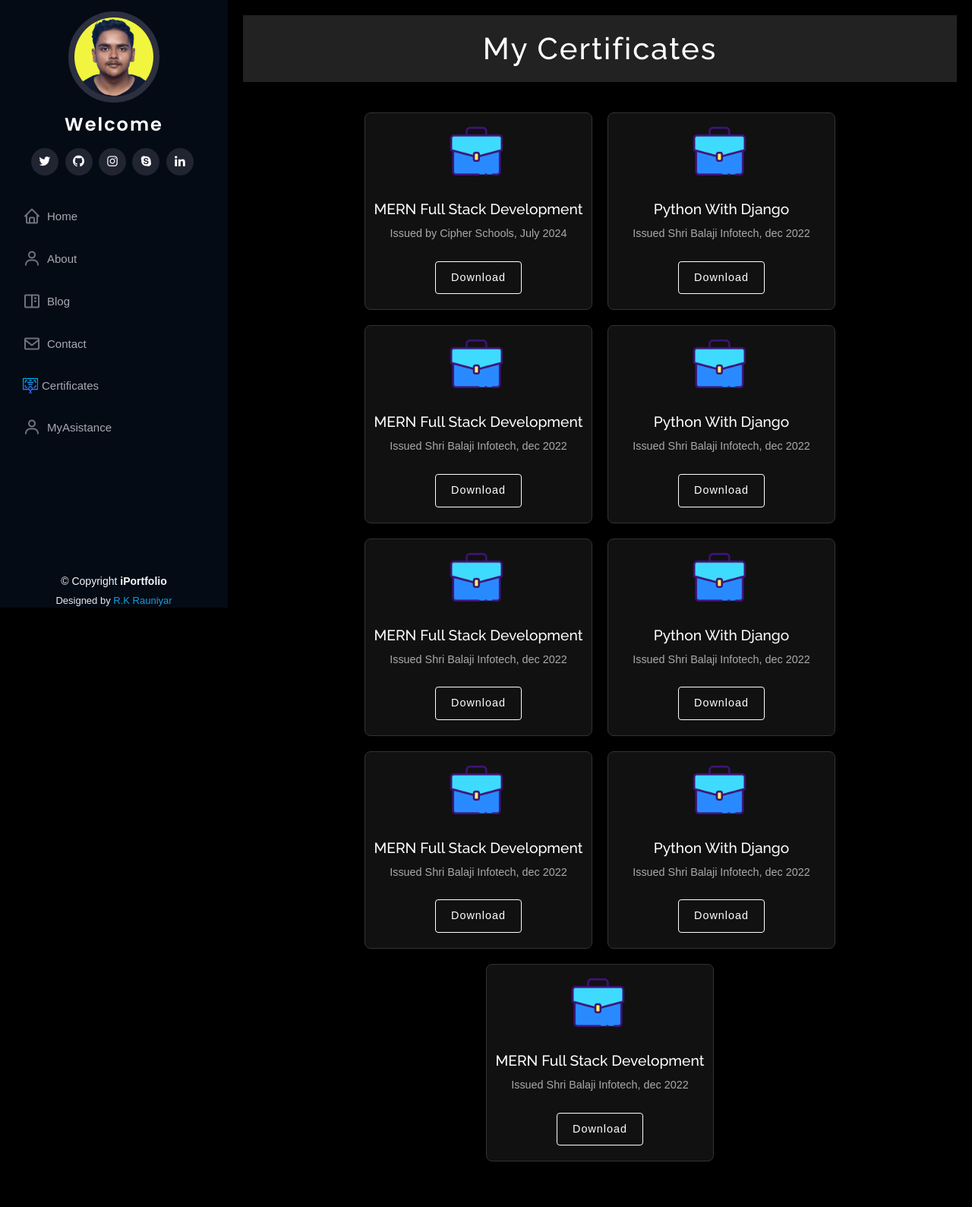
After one commit to Ravindrak0812/Portfolio_Project, a Django app: page /certificates in a window 1280 px wide. The commit adds this page. Shown: the whole page at 76% size. Run offline with Django 4.2, Linux system fonts and the light colour scheme; some libraries are stand-ins or nearby versions.

Commit message:
add certificates.html page

```diff
--- a/portfolio/urls.py
+++ b/portfolio/urls.py
@@ -6,5 +6,6 @@ urlpatterns = [
     path('contact', views.contact, name="contact"),
     path('blog', views.handleblog, name="blog"),
     path('assistance', views.assistance, name="assistance"),
+    path('certificates', views.certificates, name="certificates"),
 
 ]
--- a/portfolio/views.py
+++ b/portfolio/views.py
@@ -21,6 +21,9 @@ def about(request):
 def assistance(request):
     return render(request, 'Asistance.html')
 
+def certificates(request):
+    return render(request, 'certificates.html')
+
 
 def contact(request):
 
--- a/templates/base.html
+++ b/templates/base.html
@@ -66,19 +66,13 @@
 
       <nav id="navbar" class="nav-menu navbar">
         <ul>
-          <li><a href="{% url 'home' %}" class="nav-link scrollto active"><i class="bx bx-home"></i> <span>Home</span></a></li>
+          <li><a href="{% url 'home' %}" class="nav-link scrollto "><i class="bx bx-home"></i> <span>Home</span></a></li>
           <li><a href="{% url 'about' %}" class="nav-link scrollto"><i class="bx bx-user"></i> <span>About</span></a></li>
                       <li><a href="{% url 'blog' %}" class="nav-link scrollto"><i class="bx bx-book-content"></i> <span>Blog</span></a></li>
                     <li><a href="{% url 'contact' %}" class="nav-link scrollto"><i class="bx bx-envelope"></i> <span>Contact</span></a></li>
-{% if not request.user.is_authenticated %}
+                    <li><a href="{% url 'certificates' %}" class="nav-link scrollto"><img src="{% static 'assets/img/img11.png' %}" height="22px" width="25px" style="padding-right:5px"> <span>Certificates</span></a></li>
+          <li><a href="{% url 'assistance' %}" class="nav-link scrollto"><i class="bx bx-user"></i> <span>MyAsistance</span></a></li>
 
-                    <li><a href="{% url 'signup' %}" class="nav-link scrollto"><i class="bx bx-user"></i> <span>SignUp</span></a></li>
-          <li><a href="{% url 'handleLogin' %}" class="nav-link scrollto"><i class="bx bx-user"></i> <span>Login</span></a></li>
-          {% else %}
-
-          <li><a href="{% url 'handleLogout' %}" class="nav-link scrollto"><i class="bx bx-user"></i> <span>Logout</span></a></li>
-          <li><a href="{% url 'assistance' %}" class="nav-link scrollto"><i class="bx bx-user"></i> <span>MyAsistance</span></a></li>
-          {% endif %}
         </ul>
 
       </nav><!-- .nav-menu -->
--- /dev/null
+++ b/templates/certificates.html
@@ -0,0 +1,230 @@
+{% extends 'base.html' %}
+{% load static %}
+{% block title %}My-Certificates{% endblock title %}
+{% block body %}
+
+<!DOCTYPE html>
+<html lang="en">
+<head>
+    <meta charset="UTF-8">
+    <meta name="viewport" content="width=device-width, initial-scale=1.0">
+    <style>
+        /* General Styles */
+        body {
+            font-family: 'Arial', sans-serif;
+            margin: 0;
+            padding: 0;
+            background-color: #000; /* Black background */
+            color: #fff; /* White text */
+        }
+
+        header {
+            text-align: center;
+            padding: 20px 10px;
+            background-color: #222; /* Darker black for contrast */
+            box-shadow: 0 4px 6px rgba(0, 0, 0, 0.6);
+        }
+
+        h1 {
+            margin: 0;
+            font-size: 2.5rem;
+            color: #fff;
+            letter-spacing: 2px;
+            animation: fadeIn 2s ease-in-out;
+        }
+
+        main {
+            padding: 20px;
+        }
+
+        /* Certificate Container */
+        .certificate-container {
+            display: flex;
+            flex-wrap: wrap;
+            justify-content: center;
+            gap: 20px;
+            padding: 20px;
+        }
+
+        .certificate-card {
+            background-color: #111; /* Slightly lighter black */
+            border: 1px solid #333; /* Subtle border */
+            border-radius: 8px;
+            width: 300px;
+            text-align: center;
+            overflow: hidden;
+            transform: translateY(50px);
+            opacity: 0;
+            animation: slideUp 1s ease forwards;
+        }
+
+        .certificate-card:hover {
+            transform: scale(1.05);
+            box-shadow: 0 8px 12px rgba(255, 255, 255, 0.1);
+        }
+
+        /* Certificate Image */
+        .certificate-image {
+            width: 100%;
+            height: 200px;
+            object-fit: cover;
+            border-bottom: 2px solid #333;
+            transition: transform 0.3s ease;
+        }
+
+        .certificate-card:hover .certificate-image {
+            transform: scale(1.1);
+        }
+
+        /* Certificate Title */
+        .certificate-card h2 {
+            font-size: 1.2rem;
+            margin: 15px 0 5px;
+            color: #fff;
+            animation: fadeIn 1.5s ease-in;
+        }
+
+        /* Certificate Description */
+        .certificate-card p {
+            font-size: 0.9rem;
+            color: #aaa; /* Light grey for description */
+            margin: 10px 15px;
+        }
+
+        /* Download Button */
+        .download-btn {
+            display: inline-block;
+            margin: 15px 0 20px;
+            padding: 10px 20px;
+            color: #fff;
+            background-color: transparent;
+            text-decoration: none;
+            border: 1px solid #fff;
+            border-radius: 4px;
+            font-size: 0.9rem;
+            letter-spacing: 1px;
+            transition: background-color 0.3s ease, color 0.3s ease, box-shadow 0.3s ease;
+        }
+
+        .download-btn:hover {
+            background-color: #fff;
+            color: #000;
+            box-shadow: 0 0 10px #fff, 0 0 20px #fff;
+        }
+
+        /* Animations */
+        @keyframes fadeIn {
+            0% {
+                opacity: 0;
+            }
+            100% {
+                opacity: 1;
+            }
+        }
+
+        @keyframes slideUp {
+            0% {
+                transform: translateY(50px);
+                opacity: 0;
+            }
+            100% {
+                transform: translateY(0);
+                opacity: 1;
+            }
+        }
+
+        /* Responsive Design */
+        @media (max-width: 768px) {
+            .certificate-card {
+                width: 90%;
+            }
+        }
+    </style>
+</head>
+<body>
+    <header>
+        <h1>My Certificates</h1>
+    </header>
+
+<main>
+    <section class="certificate-container">
+        <!-- Certificate Item -->
+        <div class="certificate-card">
+            <img src="{% static 'assets/img/suitcase.png' %}" height="100px" width="100px" style="padding-right:5px">
+            <h2>MERN Full Stack Development</h2>
+            <p>Issued by Cipher Schools, July 2024</p>
+            <a href="{% static 'assets/img/MERN.pdf' %}" download class="download-btn">Download</a>
+        </div>
+
+        <div class="certificate-card">
+            <img src="{% static 'assets/img/suitcase.png' %}" height="100px" width="100px" style="padding-right:5px">
+            <h2>Python With Django</h2>
+            <p>Issued Shri Balaji Infotech, dec 2022</p>
+            <a href="{% static 'assets/img/Python+Django_Certificate.jpg' %}" download class="download-btn">Download</a>
+        </div>
+        <div class="certificate-card">
+            <img src="{% static 'assets/img/suitcase.png' %}" height="100px" width="100px" style="padding-right:5px">
+            <h2>MERN Full Stack Development</h2>
+            <p>Issued Shri Balaji Infotech, dec 2022</p>
+            <a href="{% static 'assets/img/MERN.pdf' %}" download class="download-btn">Download</a>
+        </div>
+        <div class="certificate-card">
+            <img src="{% static 'assets/img/suitcase.png' %}" height="100px" width="100px" style="padding-right:5px">
+            <h2>Python With Django</h2>
+            <p>Issued Shri Balaji Infotech, dec 2022</p>
+            <a href="{% static 'assets/img/Python+Django_Certificate.jpg' %}" download class="download-btn">Download</a>
+        </div>
+        <div class="certificate-card">
+            <img src="{% static 'assets/img/suitcase.png' %}" height="100px" width="100px" style="padding-right:5px">
+            <h2>MERN Full Stack Development</h2>
+            <p>Issued Shri Balaji Infotech, dec 2022</p>
+            <a href="{% static 'assets/img/MERN.pdf' %}" download class="download-btn">Download</a>
+        </div>
+        <div class="certificate-card">
+            <img src="{% static 'assets/img/suitcase.png' %}" height="100px" width="100px" style="padding-right:5px">
+            <h2>Python With Django</h2>
+            <p>Issued Shri Balaji Infotech, dec 2022</p>
+            <a href="{% static 'assets/img/Python+Django_Certificate.jpg' %}" download class="download-btn">Download</a>
+        </div>
+        <div class="certificate-card">
+            <img src="{% static 'assets/img/suitcase.png' %}" height="100px" width="100px" style="padding-right:5px">
+            <h2>MERN Full Stack Development</h2>
+            <p>Issued Shri Balaji Infotech, dec 2022</p>
+            <a href="{% static 'assets/img/MERN.pdf' %}" download class="download-btn">Download</a>
+        </div>
+        <div class="certificate-card">
+            <img src="{% static 'assets/img/suitcase.png' %}" height="100px" width="100px" style="padding-right:5px">
+            <h2>Python With Django</h2>
+            <p>Issued Shri Balaji Infotech, dec 2022</p>
+            <a href="{% static 'assets/img/Python+Django_Certificate.jpg' %}" download class="download-btn">Download</a>
+        </div>
+        <div class="certificate-card">
+            <img src="{% static 'assets/img/suitcase.png' %}" height="100px" width="100px" style="padding-right:5px">
+            <h2>MERN Full Stack Development</h2>
+            <p>Issued Shri Balaji Infotech, dec 2022</p>
+            <a href="{% static 'assets/img/MERN.pdf' %}" download class="download-btn">Download</a>
+        </div>
+
+
+
+        <!-- Add more certificates here -->
+    </section>
+</main>
+
+    <script>
+        // Staggered animations for each card
+        document.querySelectorAll('.certificate-card').forEach((card, index) => {
+            card.style.animationDelay = `${index * 0.2}s`;
+        });
+
+        // Tooltip for download buttons
+        document.querySelectorAll('.download-btn').forEach((button) => {
+            button.addEventListener('mouseover', () => {
+                button.title = "Click to download this certificate";
+            });
+        });
+    </script>
+</body>
+</html>
+
+{% endblock body %}
```
Also changed, not shown: static/assets/img/Python+Django_Certificate.jpg (added), static/assets/img/img11.png (added), static/assets/img/profile-img.jpg (deleted), 1 other file.
